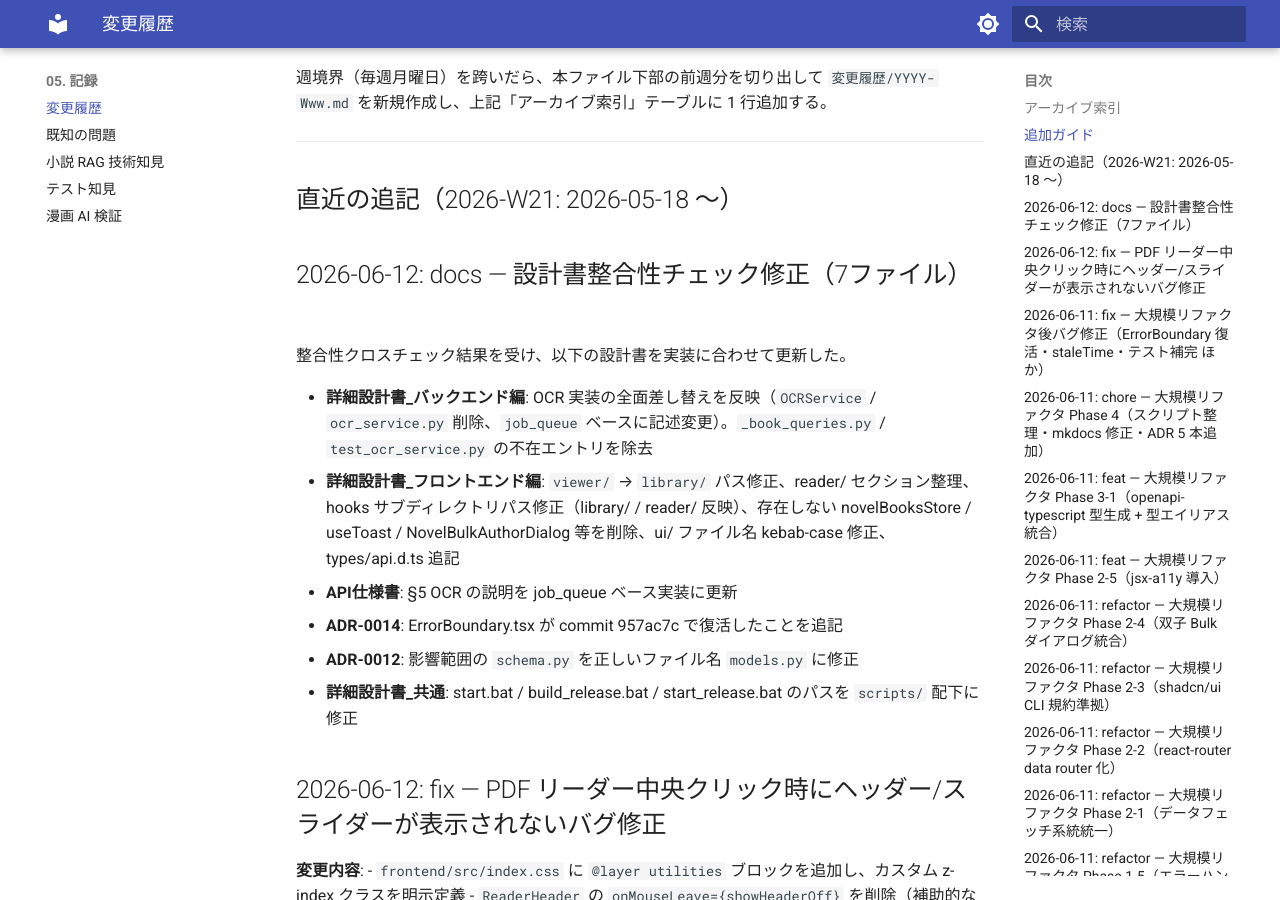
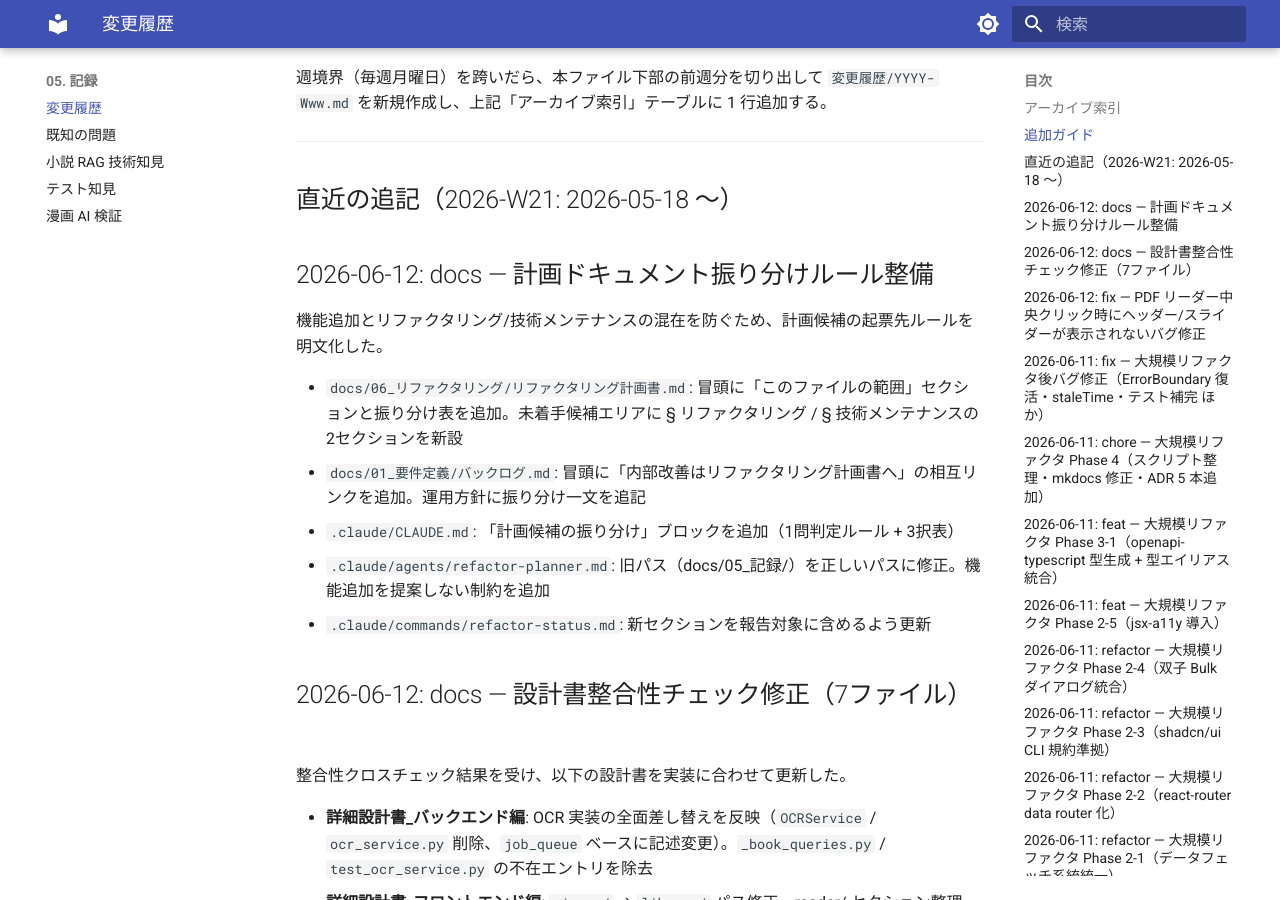
Before and after one commit to kkmmyr/Pic2PDF_Viewer, an MkDocs documentation site: the page built from docs/05_記録/変更履歴.md, in a window 1280 px wide and 900 px high, scrolled down 1156 px. Built offline with MkDocs 1.6.1 and Material for MkDocs 9.7.7, drawn with Linux system fonts in a browser that asks for light colours.

Commit message:
docs: 計画ドキュメント振り分けルールを整備
機能追加とリファクタリング/技術メンテナンスの混在を防ぐため、
候補の起票先ルールを明文化した。

- リファクタリング計画書に「このファイルの範囲」セクションと
  振り分け表を追加。未着手候補を § リファクタリング /
  § 技術メンテナンスの 2 セクションに分類
- バックログ.md に相互リンクと運用方針の振り分け一文を追記
- refactor-planner エージェントのパスを正しい場所に修正し、
  機能追加を提案しない制約を追加
- refactor-status コマンドを新セクションに対応するよう更新

Co-Authored-By: Claude Sonnet 4.6 <noreply@anthropic.com>

```diff
--- a/docs/01_要件定義/バックログ.md
+++ b/docs/01_要件定義/バックログ.md
@@ -3,6 +3,8 @@
 最終更新: 2026-05-17（B-26 追加: 書籍類似度推薦）
 
 将来の機能追加候補を整理した棚卸しリスト。**個人 LAN ソロツール / 同人誌特化** という制約下で何を作り、何を作らないかを明示する。
+
+> 内部構造改善・依存更新・DB/インフラ移行は本ファイルではなく [リファクタリング計画書](../06_リファクタリング/リファクタリング計画書.md) へ。
 
 優先度の判断基準:
 - **A（高）**: 新方針の核機能。すぐに着手する
@@ -295,6 +297,7 @@
 
 ## 運用方針
 
+- **新規候補の振り分け**: ユーザーから見た新機能・新体験 → 本ファイル（A/B/C 階層）。内部改善・依存更新 → [リファクタリング計画書](../06_リファクタリング/リファクタリング計画書.md)。
 - 候補が **A-N → 対応決定** になったら新機能として `feat:` プレフィックスのコミットで実装
 - 実装後は本ファイルから対応済み項目を削除し、上部「実装済み機能の履歴」テーブルに 1 行追加 + 詳細は変更履歴 / 設計書側に記録
 - 棚上げ判断（C → 対象外）になった項目は対象外テーブルに移動
--- a/docs/05_記録/変更履歴.md
+++ b/docs/05_記録/変更履歴.md
@@ -28,6 +28,16 @@
 ---
 
 ## 直近の追記（2026-W21: 2026-05-18 〜）
+
+## 2026-06-12: docs — 計画ドキュメント振り分けルール整備
+
+機能追加とリファクタリング/技術メンテナンスの混在を防ぐため、計画候補の起票先ルールを明文化した。
+
+- `docs/06_リファクタリング/リファクタリング計画書.md`: 冒頭に「このファイルの範囲」セクションと振り分け表を追加。未着手候補エリアに § リファクタリング / § 技術メンテナンスの2セクションを新設
+- `docs/01_要件定義/バックログ.md`: 冒頭に「内部改善はリファクタリング計画書へ」の相互リンクを追加。運用方針に振り分け一文を追記
+- `.claude/CLAUDE.md`: 「計画候補の振り分け」ブロックを追加（1問判定ルール + 3択表）
+- `.claude/agents/refactor-planner.md`: 旧パス（docs/05_記録/）を正しいパスに修正。機能追加を提案しない制約を追加
+- `.claude/commands/refactor-status.md`: 新セクションを報告対象に含めるよう更新
 
 ## 2026-06-12: docs — 設計書整合性チェック修正（7ファイル）
 
--- a/docs/06_リファクタリング/リファクタリング計画書.md
+++ b/docs/06_リファクタリング/リファクタリング計画書.md
@@ -3,6 +3,24 @@
 最終更新: 2026-06-07（Phase 88/92 完了・全 Phase 完了）
 
 未着手のリファクタリング候補・追加候補・対象外項目を管理する。完了済み Phase の詳細は [リファクタリング履歴.md](../99_アーカイブ/リファクタリング履歴.md) を参照。
+
+---
+
+## このファイルの範囲
+
+**書くもの:**
+- **リファクタリング** — 外部挙動を変えずに内部構造を改善する（ファイル分割・hook 抽出・重複統合等）
+- **技術メンテナンス** — 依存ライブラリ更新・インフラ/DB ツール導入・性能改善（例: React 19 化・TanStack Query 導入・LanceDB 移行）
+
+**書かないもの:** ユーザーから見た新機能・新体験の追加 → [バックログ.md](../01_要件定義/バックログ.md) へ
+
+| 判定 | 行き先 |
+|---|---|
+| ユーザー向けの振る舞いが新しく増える / 変わる | `バックログ.md`（A/B/C 階層） |
+| 外部挙動を変えない内部構造改善 | 本ファイル **§ 未着手候補 — リファクタリング** |
+| 依存・インフラ・性能特性が変わる（外部振る舞いは同等） | 本ファイル **§ 未着手候補 — 技術メンテナンス** |
+
+迷ったら: ユーザーが画面で気づく差分があれば機能（バックログ）、なければ本ファイル。
 
 ---
 
@@ -23,6 +41,18 @@
 ---
 
 ## 未着手・追加候補
+
+### 未着手候補 — リファクタリング
+
+_新規のリファクタリング候補はここへ。外部挙動を変えない内部構造改善（ファイル分割・hook 抽出・重複統合等）。既存の Phase 群は下に歴史的記録として残置。_
+
+---
+
+### 未着手候補 — 技術メンテナンス
+
+_依存更新・ライブラリ移行・インフラ/DB ツール導入・性能改善はここへ。既存の Phase 群は下に歴史的記録として残置。_
+
+---
 
 ### Phase 51 完了後の追加候補（2026-05-05 抽出）
 
```
Also changed, not shown: .claude/agents/refactor-planner.md (+4 -3 lines), .claude/commands/refactor-status.md (+2 -2 lines).
